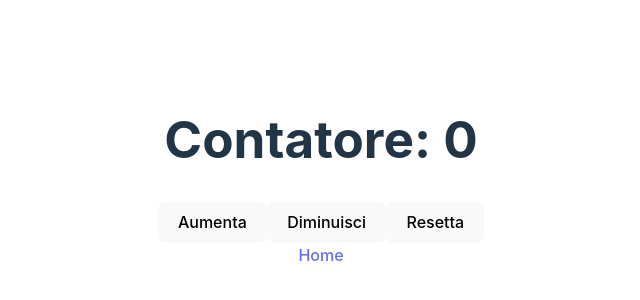
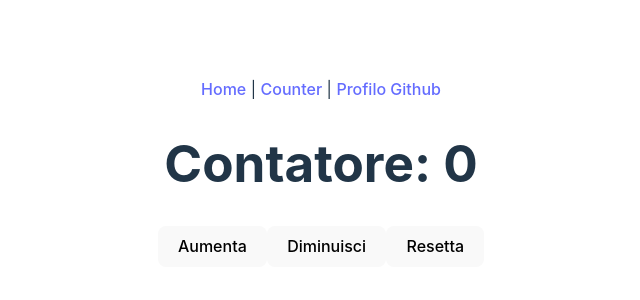
Before and after one commit to owlpsycho/Develhope-React, a React (Vite) app: page /counter in a window 1280 px wide. Shown: the part 228-528 px from the top of the page, without its empty margins (319-959 px from the left). Built offline with nearby package versions, Linux system fonts and the light colour scheme.

Commit message:
risoluzione esercizio 85

```diff
--- a/src/App.jsx
+++ b/src/App.jsx
@@ -1,12 +1,16 @@
-import { Route, Routes } from "react-router-dom";
+import { Route, Routes, Link } from "react-router-dom";
 import { Welcome } from "./pages/Welcome";
 import { Counter } from "./pages/Counter";
-import { ShowGithubUser } from "./pages/ShowGithubUser"
-import "./App.css"
+import { ShowGithubUser } from "./pages/ShowGithubUser";
+import "./App.css";
 
 const App = () => {
+
   return (
     <>
+      <nav>
+        <Link to="/">Home</Link> | <Link to="/counter">Counter</Link> | <Link to="users/owlpsycho">Profilo Github</Link>
+      </nav>
       <Routes>
         <Route path="/" element={<Welcome name="Denis" />} />
         <Route path="/counter" element={<Counter />} />
--- a/src/pages/Counter.jsx
+++ b/src/pages/Counter.jsx
@@ -12,7 +12,6 @@
         <button onClick={decrement}>Diminuisci</button>
         <button onClick={reset}>Resetta</button>
       </div>
-      <Link to="/">Home</Link>
     </>
   );
 };
--- a/src/pages/ShowGithubUser.jsx
+++ b/src/pages/ShowGithubUser.jsx
@@ -7,7 +7,6 @@
     return (
         <>
             <GithubUser username={username} />
-            <Link to="/" >Home</Link>
         </>
     )
 }
--- a/src/pages/Welcome.jsx
+++ b/src/pages/Welcome.jsx
@@ -4,7 +4,6 @@
   return (
     <>
       <h1>Welcome {name}</h1>
-      <Link to="/counter">Counter</Link> | <Link to="users/owlpsycho">Profilo Github</Link>
     </>
   );
 };
```
